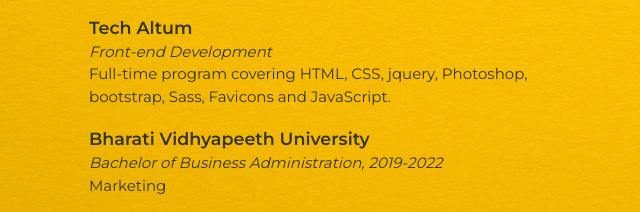
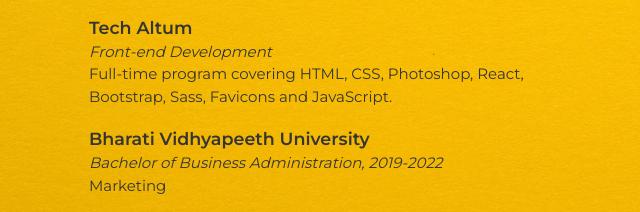
Before and after one commit to tanishq-tanwar/PersonalWebsite, a plain HTML site: page index.html in a window 1280 px wide. Shown: the part 3042-3254 px from the top of the page, 151-791 px from the left. Drawn offline with Linux system fonts and the light colour scheme.

Commit message:
Update index.html

```diff
--- a/index.html
+++ b/index.html
@@ -162,7 +162,7 @@
           <section>
             <h3>Tech Altum</h3>
             <p>Front-end Development</p>
-            <p>Full-time program covering HTML, CSS, jquery, Photoshop, bootstrap, Sass, Favicons and JavaScript.</p>
+            <p>Full-time program covering HTML, CSS, Photoshop, React, Bootstrap, Sass, Favicons and JavaScript.</p>
           </section>
 
           <section>
```
